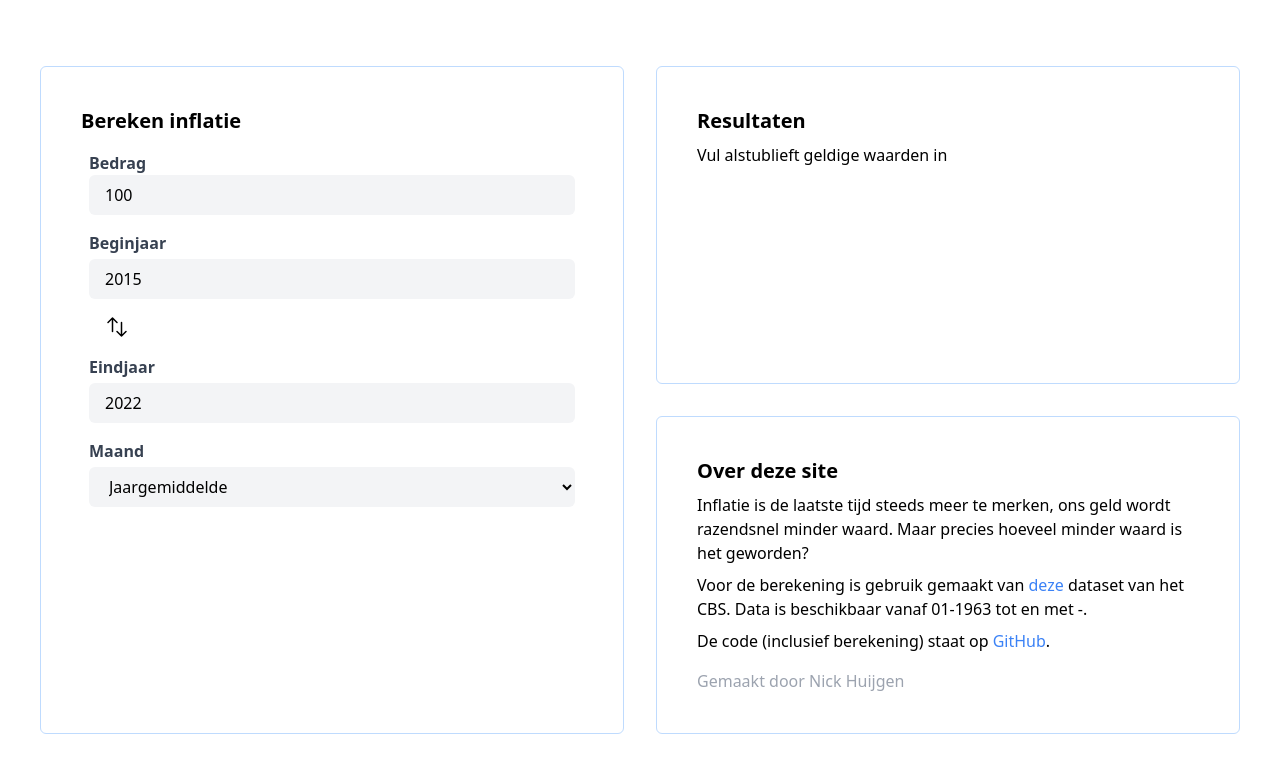
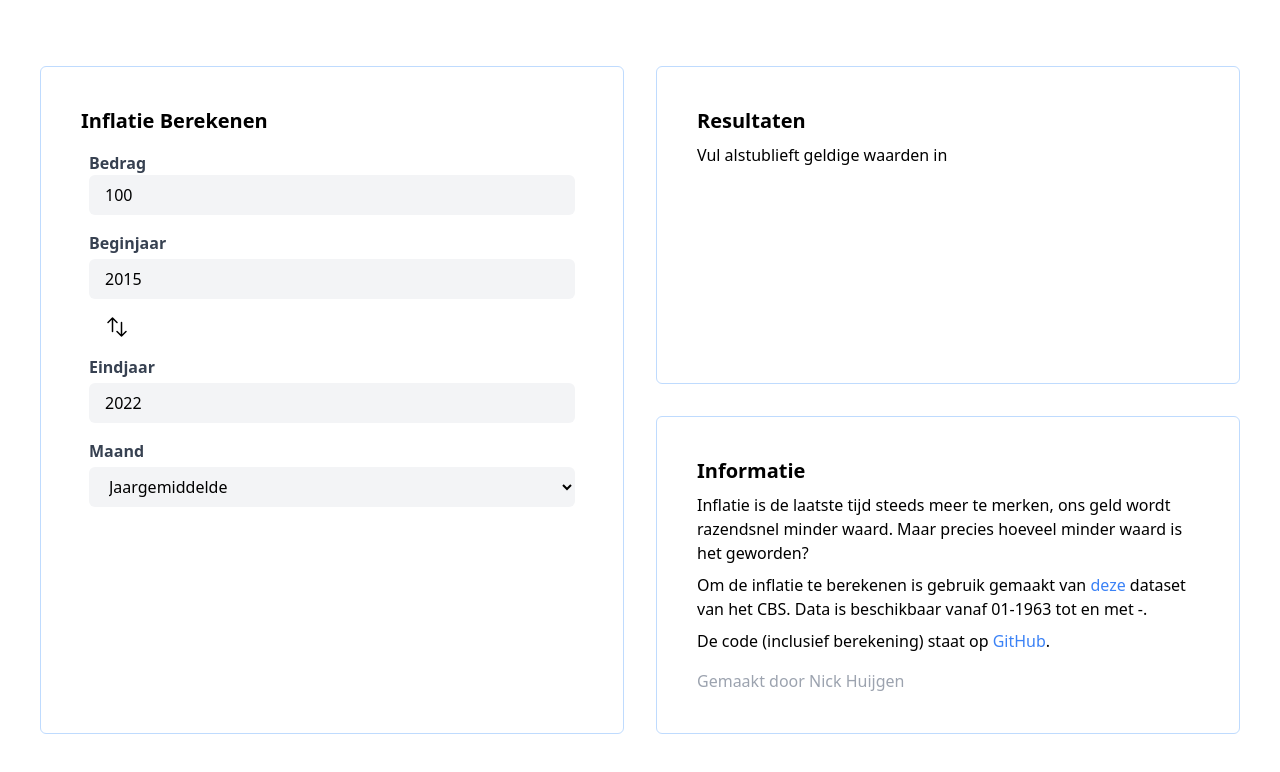
Before and after one commit to NickHuijgen/inflatie-calculator, a Nuxt app: page / in a window 1280 px wide. Shown: the top 772 px of the page. Built offline with nearby package versions, Linux system fonts and the light colour scheme; no server answers.

Commit message:
Small text updates

```diff
--- a/pages/index.vue
+++ b/pages/index.vue
@@ -3,7 +3,7 @@
     <div class="container grid max-w-screen-xl gap-8 lg:grid-cols-2 lg:grid-rows-2">
       <div class="row-span-2 flex flex-col rounded-md border border-blue-200">
         <div class="p-10">
-          <h3 class="text-xl font-bold">Bereken inflatie</h3>
+          <h3 class="text-xl font-bold">Inflatie Berekenen</h3>
           <div class="mt-2">
             <div class="p-2">
               <label class="mb-1 font-semibold text-gray-700">Bedrag</label>
@@ -110,14 +110,14 @@
 
       <div class="flex rounded-md border border-blue-200">
         <div class="flex-1 p-10">
-          <h3 class="text-xl font-bold">Over deze site</h3>
+          <h3 class="text-xl font-bold">Informatie</h3>
           <div class="mt-2">
             <p class="mb-2">
               Inflatie is de laatste tijd steeds meer te merken, ons geld wordt razendsnel minder waard. Maar precies hoeveel minder waard is het geworden?
             </p>
 
             <p class="mb-2">
-              Voor de berekening is gebruik gemaakt van <a href="https://opendata.cbs.nl/#/CBS/nl/dataset/70936ned/table?ts=1664823822870" class="text-blue-500">deze</a> dataset van het CBS.
+              Om de inflatie te berekenen is gebruik gemaakt van <a href="https://opendata.cbs.nl/#/CBS/nl/dataset/70936ned/table?ts=1664823822870" class="text-blue-500">deze</a> dataset van het CBS.
               Data is beschikbaar vanaf 01-1963 tot en met {{ this.latestYearData.Perioden.substring(6,8) }}-{{ this.latestYearData.Perioden.substring(0,4) }}.
             </p>
 
```
Also changed, not shown: 1 other file (tests, documents, lock files or other folders).
